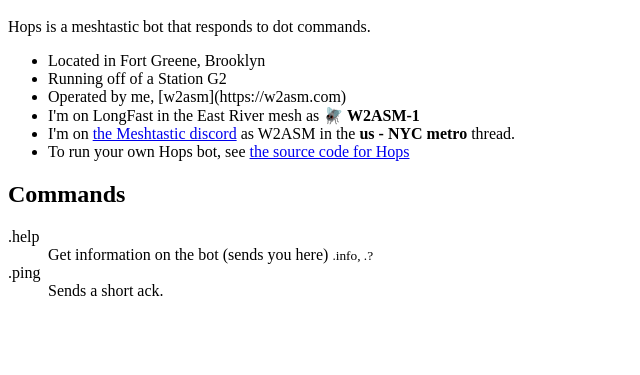
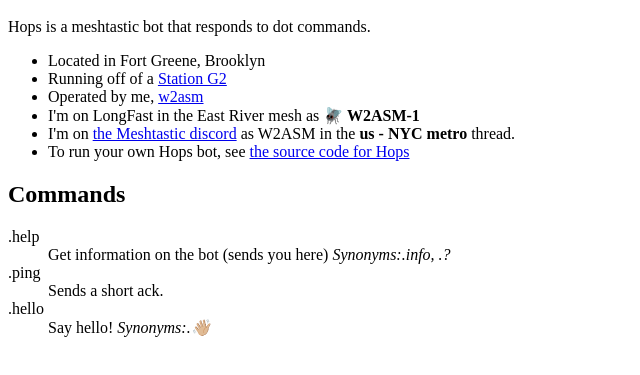
Before and after one commit to morria/w2asm, a plain HTML site: page hops/index.html in a window 1280 px wide. Shown: the part 49-424 px from the top of the page, without its empty margins (0-640 px from the left). Drawn offline with Linux system fonts and the light colour scheme.

Commit message:
Adding hops commands

```diff
--- a/hops/index.html
+++ b/hops/index.html
@@ -6,8 +6,8 @@
 		<p>Hops is a meshtastic bot that responds to dot commands.</p>
 		<ul>
 			<li>Located in Fort Greene, Brooklyn</li>
-			<li>Running off of a Station G2</li>
-			<li>Operated by me, [w2asm](https://w2asm.com)</li>
+			<li>Running off of a <a href="https://wiki.uniteng.com/en/meshtastic/station-g2">Station G2</a></li>
+			<li>Operated by me, <a href="https://w2asm.com">w2asm</a></li>
 			<li>I'm on LongFast in the East River mesh as <b>🪰 W2ASM-1</b></li>
 			<li>I'm on <a href="https://discord.com/invite/ktMAKGBnBs">the Meshtastic discord</a> as W2ASM in the <b>us - NYC metro</b> thread.</li>
 			<li>To run your own Hops bot, see <a href="https://github.com/morria/hops">the source code for Hops</a></li>
@@ -17,13 +17,19 @@
 			<dt>.help</dt>
 			<dd>
 				Get information on the bot (sends you here)
-				<small>.info, .?</small>
+				<i>Synonyms:.info, .?</i>
 			</dd>
 
 			<dt>.ping</dt>
 			<dd>
 				Sends a short ack.
 			</dd>
+
+			<dt>.hello</dt>
+			<dd>
+				Say hello!
+				<i>Synonyms:.👋🏼</i>
+			</dd>
 		</dl>
 	</body>
 </html>
```
